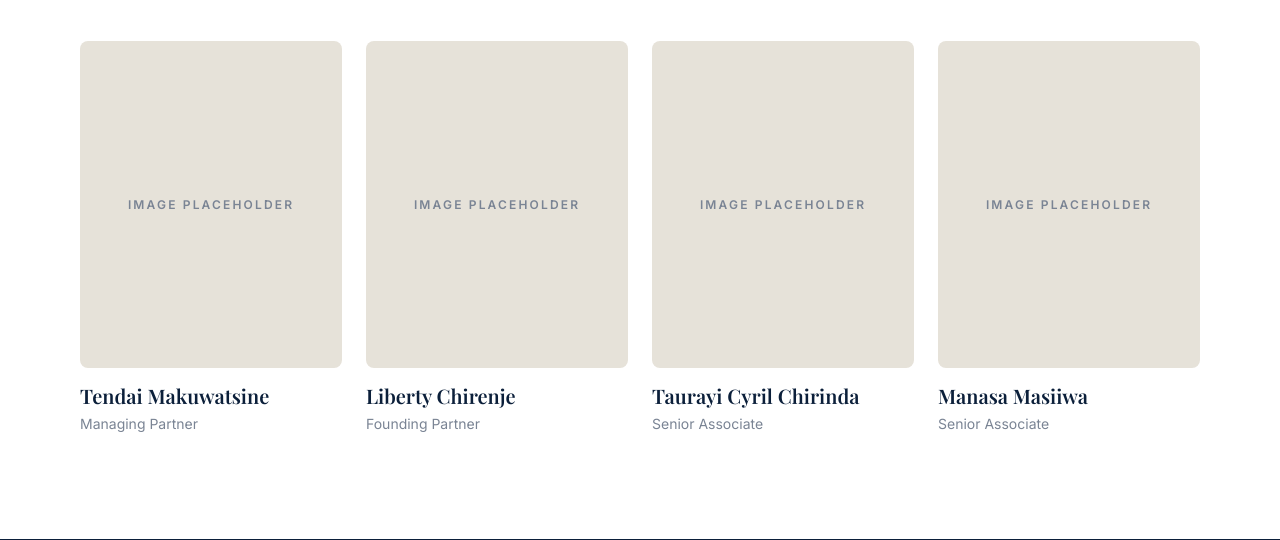
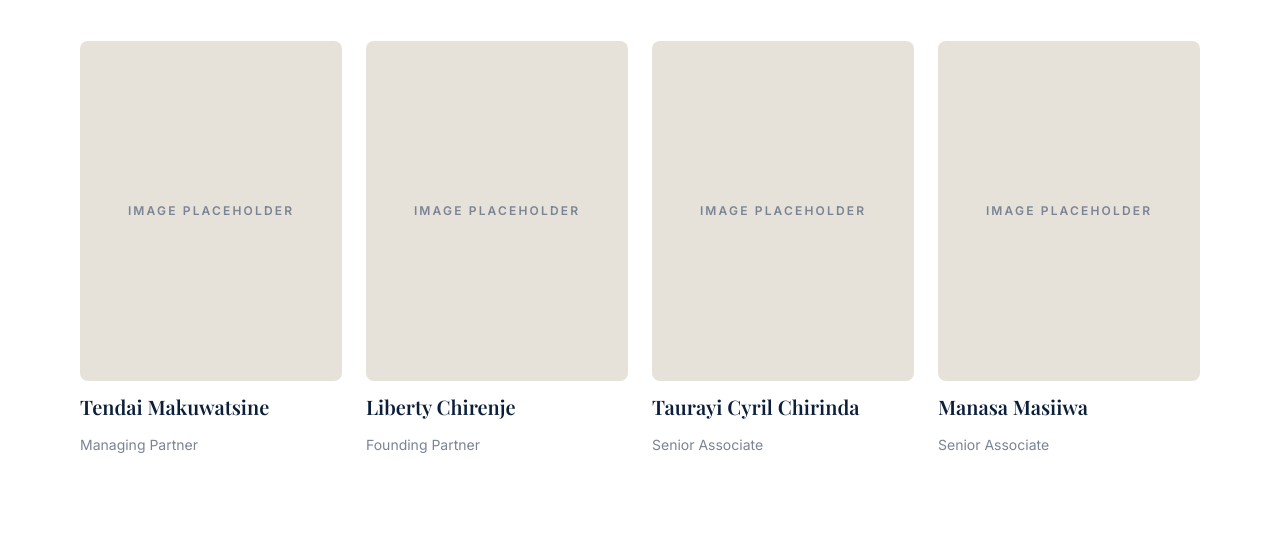
Before and after one commit to Tafadzwa-Chingombe/Makuwatsine-Chirenje-Attorneys, a PHP site: page / in a window 1280 px wide. Shown: the part 2840-3380 px from the top of the page. Run offline with PHP 8.4, Linux system fonts and the light colour scheme.

Commit message:
Publish Home team section update

```diff
--- a/404.html
+++ b/404.html
@@ -11,7 +11,7 @@
 <link rel="preconnect" href="https://fonts.googleapis.com">
 <link rel="preconnect" href="https://fonts.gstatic.com" crossorigin>
 <link href="https://fonts.googleapis.com/css2?family=Inter:wght@400;500;600&family=Playfair+Display:wght@400;600&display=swap" rel="stylesheet">
-<link rel="stylesheet" href="/Makuwatsine-Chirenje-Attorneys/assets/css/style.css?v=1793172646">
+<link rel="stylesheet" href="/Makuwatsine-Chirenje-Attorneys/assets/css/style.css?v=1793172873">
 <style>.preview-ribbon{background:#C99A2E;color:#07152A;text-align:center;font:600 13px/1.4 Inter,system-ui,sans-serif;padding:8px 12px}</style></head>
 <body><div class="preview-ribbon">Design preview — static demo. The blog CMS, admin and contact form run on the cPanel (PHP + MySQL) build.</div>
 <a class="skip-link" href="#main">Skip to content</a>
--- a/about.html
+++ b/about.html
@@ -11,7 +11,7 @@
 <link rel="preconnect" href="https://fonts.googleapis.com">
 <link rel="preconnect" href="https://fonts.gstatic.com" crossorigin>
 <link href="https://fonts.googleapis.com/css2?family=Inter:wght@400;500;600&family=Playfair+Display:wght@400;600&display=swap" rel="stylesheet">
-<link rel="stylesheet" href="/Makuwatsine-Chirenje-Attorneys/assets/css/style.css?v=1793172646">
+<link rel="stylesheet" href="/Makuwatsine-Chirenje-Attorneys/assets/css/style.css?v=1793172873">
 <style>.preview-ribbon{background:#C99A2E;color:#07152A;text-align:center;font:600 13px/1.4 Inter,system-ui,sans-serif;padding:8px 12px}</style></head>
 <body><div class="preview-ribbon">Design preview — static demo. The blog CMS, admin and contact form run on the cPanel (PHP + MySQL) build.</div>
 <a class="skip-link" href="#main">Skip to content</a>
--- a/assets/css/style.css
+++ b/assets/css/style.css
@@ -123,8 +123,10 @@ ul { margin: 0; padding: 0; list-style: none; }
 .check-list li::before { content: "◆"; font-size: 12px; color: var(--gold-500); }
 
 /* Team */
-.member h3 { font-size: 20px; margin: 16px 0 4px; }
+.member .member-photo { height: 340px; aspect-ratio: auto; min-height: 0; border-radius: 8px; }
+.member h3 { font-size: 20px; margin: 14px 0; }
 .member p { color: var(--muted); font-size: 14px; margin: 0; }
+.team-grid { gap: 24px; }
 .partner { display: grid; grid-template-columns: 420px 1fr; gap: 72px; align-items: center; }
 .partner + .partner { margin-top: 72px; }
 .partner:nth-child(even) { grid-template-columns: 1fr 420px; }
@@ -269,7 +271,8 @@ input:focus, select:focus, textarea:focus { outline: 2px solid var(--gold-500);
   .stat span { font-size: 13px; }
   .grid-3, .grid-2, .grid-4 { grid-template-columns: 1fr; }
   .grid.team-grid { grid-template-columns: repeat(2, 1fr); gap: 20px 16px; }
-  .member h3 { font-size: 16px; }
+  .member h3 { font-size: 16px; margin: 12px 0 6px; }
+  .member .member-photo { height: 220px; }
   .card { padding: 24px; }
   .partner-img .img-ph { min-height: 320px; }
   .posts { grid-template-columns: 1fr; gap: 32px; }
--- a/blog.html
+++ b/blog.html
@@ -11,7 +11,7 @@
 <link rel="preconnect" href="https://fonts.googleapis.com">
 <link rel="preconnect" href="https://fonts.gstatic.com" crossorigin>
 <link href="https://fonts.googleapis.com/css2?family=Inter:wght@400;500;600&family=Playfair+Display:wght@400;600&display=swap" rel="stylesheet">
-<link rel="stylesheet" href="/Makuwatsine-Chirenje-Attorneys/assets/css/style.css?v=1793172646">
+<link rel="stylesheet" href="/Makuwatsine-Chirenje-Attorneys/assets/css/style.css?v=1793172873">
 <style>.preview-ribbon{background:#C99A2E;color:#07152A;text-align:center;font:600 13px/1.4 Inter,system-ui,sans-serif;padding:8px 12px}</style></head>
 <body><div class="preview-ribbon">Design preview — static demo. The blog CMS, admin and contact form run on the cPanel (PHP + MySQL) build.</div>
 <a class="skip-link" href="#main">Skip to content</a>
--- a/blog/administering-a-deceased-estate.html
+++ b/blog/administering-a-deceased-estate.html
@@ -11,7 +11,7 @@
 <link rel="preconnect" href="https://fonts.googleapis.com">
 <link rel="preconnect" href="https://fonts.gstatic.com" crossorigin>
 <link href="https://fonts.googleapis.com/css2?family=Inter:wght@400;500;600&family=Playfair+Display:wght@400;600&display=swap" rel="stylesheet">
-<link rel="stylesheet" href="/Makuwatsine-Chirenje-Attorneys/assets/css/style.css?v=1793172646">
+<link rel="stylesheet" href="/Makuwatsine-Chirenje-Attorneys/assets/css/style.css?v=1793172873">
 <style>.preview-ribbon{background:#C99A2E;color:#07152A;text-align:center;font:600 13px/1.4 Inter,system-ui,sans-serif;padding:8px 12px}</style></head>
 <body><div class="preview-ribbon">Design preview — static demo. The blog CMS, admin and contact form run on the cPanel (PHP + MySQL) build.</div>
 <a class="skip-link" href="#main">Skip to content</a>
--- a/blog/choosing-a-business-structure.html
+++ b/blog/choosing-a-business-structure.html
@@ -11,7 +11,7 @@
 <link rel="preconnect" href="https://fonts.googleapis.com">
 <link rel="preconnect" href="https://fonts.gstatic.com" crossorigin>
 <link href="https://fonts.googleapis.com/css2?family=Inter:wght@400;500;600&family=Playfair+Display:wght@400;600&display=swap" rel="stylesheet">
-<link rel="stylesheet" href="/Makuwatsine-Chirenje-Attorneys/assets/css/style.css?v=1793172646">
+<link rel="stylesheet" href="/Makuwatsine-Chirenje-Attorneys/assets/css/style.css?v=1793172873">
 <style>.preview-ribbon{background:#C99A2E;color:#07152A;text-align:center;font:600 13px/1.4 Inter,system-ui,sans-serif;padding:8px 12px}</style></head>
 <body><div class="preview-ribbon">Design preview — static demo. The blog CMS, admin and contact form run on the cPanel (PHP + MySQL) build.</div>
 <a class="skip-link" href="#main">Skip to content</a>
--- a/blog/employer-duties-when-ending-employment.html
+++ b/blog/employer-duties-when-ending-employment.html
@@ -11,7 +11,7 @@
 <link rel="preconnect" href="https://fonts.googleapis.com">
 <link rel="preconnect" href="https://fonts.gstatic.com" crossorigin>
 <link href="https://fonts.googleapis.com/css2?family=Inter:wght@400;500;600&family=Playfair+Display:wght@400;600&display=swap" rel="stylesheet">
-<link rel="stylesheet" href="/Makuwatsine-Chirenje-Attorneys/assets/css/style.css?v=1793172646">
+<link rel="stylesheet" href="/Makuwatsine-Chirenje-Attorneys/assets/css/style.css?v=1793172873">
 <style>.preview-ribbon{background:#C99A2E;color:#07152A;text-align:center;font:600 13px/1.4 Inter,system-ui,sans-serif;padding:8px 12px}</style></head>
 <body><div class="preview-ribbon">Design preview — static demo. The blog CMS, admin and contact form run on the cPanel (PHP + MySQL) build.</div>
 <a class="skip-link" href="#main">Skip to content</a>
--- a/blog/mc-attorneys-opens-in-eastlea.html
+++ b/blog/mc-attorneys-opens-in-eastlea.html
@@ -11,7 +11,7 @@
 <link rel="preconnect" href="https://fonts.googleapis.com">
 <link rel="preconnect" href="https://fonts.gstatic.com" crossorigin>
 <link href="https://fonts.googleapis.com/css2?family=Inter:wght@400;500;600&family=Playfair+Display:wght@400;600&display=swap" rel="stylesheet">
-<link rel="stylesheet" href="/Makuwatsine-Chirenje-Attorneys/assets/css/style.css?v=1793172646">
+<link rel="stylesheet" href="/Makuwatsine-Chirenje-Attorneys/assets/css/style.css?v=1793172873">
 <style>.preview-ribbon{background:#C99A2E;color:#07152A;text-align:center;font:600 13px/1.4 Inter,system-ui,sans-serif;padding:8px 12px}</style></head>
 <body><div class="preview-ribbon">Design preview — static demo. The blog CMS, admin and contact form run on the cPanel (PHP + MySQL) build.</div>
 <a class="skip-link" href="#main">Skip to content</a>
--- a/blog/understanding-mining-title.html
+++ b/blog/understanding-mining-title.html
@@ -11,7 +11,7 @@
 <link rel="preconnect" href="https://fonts.googleapis.com">
 <link rel="preconnect" href="https://fonts.gstatic.com" crossorigin>
 <link href="https://fonts.googleapis.com/css2?family=Inter:wght@400;500;600&family=Playfair+Display:wght@400;600&display=swap" rel="stylesheet">
-<link rel="stylesheet" href="/Makuwatsine-Chirenje-Attorneys/assets/css/style.css?v=1793172646">
+<link rel="stylesheet" href="/Makuwatsine-Chirenje-Attorneys/assets/css/style.css?v=1793172873">
 <style>.preview-ribbon{background:#C99A2E;color:#07152A;text-align:center;font:600 13px/1.4 Inter,system-ui,sans-serif;padding:8px 12px}</style></head>
 <body><div class="preview-ribbon">Design preview — static demo. The blog CMS, admin and contact form run on the cPanel (PHP + MySQL) build.</div>
 <a class="skip-link" href="#main">Skip to content</a>
--- a/blog/what-to-know-before-transferring-property.html
+++ b/blog/what-to-know-before-transferring-property.html
@@ -11,7 +11,7 @@
 <link rel="preconnect" href="https://fonts.googleapis.com">
 <link rel="preconnect" href="https://fonts.gstatic.com" crossorigin>
 <link href="https://fonts.googleapis.com/css2?family=Inter:wght@400;500;600&family=Playfair+Display:wght@400;600&display=swap" rel="stylesheet">
-<link rel="stylesheet" href="/Makuwatsine-Chirenje-Attorneys/assets/css/style.css?v=1793172646">
+<link rel="stylesheet" href="/Makuwatsine-Chirenje-Attorneys/assets/css/style.css?v=1793172873">
 <style>.preview-ribbon{background:#C99A2E;color:#07152A;text-align:center;font:600 13px/1.4 Inter,system-ui,sans-serif;padding:8px 12px}</style></head>
 <body><div class="preview-ribbon">Design preview — static demo. The blog CMS, admin and contact form run on the cPanel (PHP + MySQL) build.</div>
 <a class="skip-link" href="#main">Skip to content</a>
--- a/blog/your-rights-when-arrested.html
+++ b/blog/your-rights-when-arrested.html
@@ -11,7 +11,7 @@
 <link rel="preconnect" href="https://fonts.googleapis.com">
 <link rel="preconnect" href="https://fonts.gstatic.com" crossorigin>
 <link href="https://fonts.googleapis.com/css2?family=Inter:wght@400;500;600&family=Playfair+Display:wght@400;600&display=swap" rel="stylesheet">
-<link rel="stylesheet" href="/Makuwatsine-Chirenje-Attorneys/assets/css/style.css?v=1793172646">
+<link rel="stylesheet" href="/Makuwatsine-Chirenje-Attorneys/assets/css/style.css?v=1793172873">
 <style>.preview-ribbon{background:#C99A2E;color:#07152A;text-align:center;font:600 13px/1.4 Inter,system-ui,sans-serif;padding:8px 12px}</style></head>
 <body><div class="preview-ribbon">Design preview — static demo. The blog CMS, admin and contact form run on the cPanel (PHP + MySQL) build.</div>
 <a class="skip-link" href="#main">Skip to content</a>
--- a/contact.html
+++ b/contact.html
@@ -11,7 +11,7 @@
 <link rel="preconnect" href="https://fonts.googleapis.com">
 <link rel="preconnect" href="https://fonts.gstatic.com" crossorigin>
 <link href="https://fonts.googleapis.com/css2?family=Inter:wght@400;500;600&family=Playfair+Display:wght@400;600&display=swap" rel="stylesheet">
-<link rel="stylesheet" href="/Makuwatsine-Chirenje-Attorneys/assets/css/style.css?v=1793172646">
+<link rel="stylesheet" href="/Makuwatsine-Chirenje-Attorneys/assets/css/style.css?v=1793172873">
 <style>.preview-ribbon{background:#C99A2E;color:#07152A;text-align:center;font:600 13px/1.4 Inter,system-ui,sans-serif;padding:8px 12px}</style></head>
 <body><div class="preview-ribbon">Design preview — static demo. The blog CMS, admin and contact form run on the cPanel (PHP + MySQL) build.</div>
 <a class="skip-link" href="#main">Skip to content</a>
--- a/index.html
+++ b/index.html
@@ -11,7 +11,7 @@
 <link rel="preconnect" href="https://fonts.googleapis.com">
 <link rel="preconnect" href="https://fonts.gstatic.com" crossorigin>
 <link href="https://fonts.googleapis.com/css2?family=Inter:wght@400;500;600&family=Playfair+Display:wght@400;600&display=swap" rel="stylesheet">
-<link rel="stylesheet" href="/Makuwatsine-Chirenje-Attorneys/assets/css/style.css?v=1793172646">
+<link rel="stylesheet" href="/Makuwatsine-Chirenje-Attorneys/assets/css/style.css?v=1793172873">
 <style>.preview-ribbon{background:#C99A2E;color:#07152A;text-align:center;font:600 13px/1.4 Inter,system-ui,sans-serif;padding:8px 12px}</style></head>
 <body><div class="preview-ribbon">Design preview — static demo. The blog CMS, admin and contact form run on the cPanel (PHP + MySQL) build.</div>
 <a class="skip-link" href="#main">Skip to content</a>
@@ -122,19 +122,19 @@
     </div>
     <div class="grid grid-4 team-grid">
               <div class="member">
-          <div class="img-ph tall" role="img" aria-label="Portrait of Tendai Makuwatsine"><span>IMAGE PLACEHOLDER</span></div>          <h3>Tendai Makuwatsine</h3>
+          <div class="img-ph member-photo" role="img" aria-label="Portrait of Tendai Makuwatsine"><span>IMAGE PLACEHOLDER</span></div>          <h3>Tendai Makuwatsine</h3>
           <p>Managing Partner</p>
         </div>
               <div class="member">
-          <div class="img-ph tall" role="img" aria-label="Portrait of Liberty Chirenje"><span>IMAGE PLACEHOLDER</span></div>          <h3>Liberty Chirenje</h3>
+          <div class="img-ph member-photo" role="img" aria-label="Portrait of Liberty Chirenje"><span>IMAGE PLACEHOLDER</span></div>          <h3>Liberty Chirenje</h3>
           <p>Founding Partner</p>
         </div>
               <div class="member">
-          <div class="img-ph tall" role="img" aria-label="Portrait of Taurayi Cyril Chirinda"><span>IMAGE PLACEHOLDER</span></div>          <h3>Taurayi Cyril Chirinda</h3>
+          <div class="img-ph member-photo" role="img" aria-label="Portrait of Taurayi Cyril Chirinda"><span>IMAGE PLACEHOLDER</span></div>          <h3>Taurayi Cyril Chirinda</h3>
           <p>Senior Associate</p>
         </div>
               <div class="member">
-          <div class="img-ph tall" role="img" aria-label="Portrait of Manasa Masiiwa"><span>IMAGE PLACEHOLDER</span></div>          <h3>Manasa Masiiwa</h3>
+          <div class="img-ph member-photo" role="img" aria-label="Portrait of Manasa Masiiwa"><span>IMAGE PLACEHOLDER</span></div>          <h3>Manasa Masiiwa</h3>
           <p>Senior Associate</p>
         </div>
           </div>
--- a/practice-areas.html
+++ b/practice-areas.html
@@ -11,7 +11,7 @@
 <link rel="preconnect" href="https://fonts.googleapis.com">
 <link rel="preconnect" href="https://fonts.gstatic.com" crossorigin>
 <link href="https://fonts.googleapis.com/css2?family=Inter:wght@400;500;600&family=Playfair+Display:wght@400;600&display=swap" rel="stylesheet">
-<link rel="stylesheet" href="/Makuwatsine-Chirenje-Attorneys/assets/css/style.css?v=1793172646">
+<link rel="stylesheet" href="/Makuwatsine-Chirenje-Attorneys/assets/css/style.css?v=1793172873">
 <style>.preview-ribbon{background:#C99A2E;color:#07152A;text-align:center;font:600 13px/1.4 Inter,system-ui,sans-serif;padding:8px 12px}</style></head>
 <body><div class="preview-ribbon">Design preview — static demo. The blog CMS, admin and contact form run on the cPanel (PHP + MySQL) build.</div>
 <a class="skip-link" href="#main">Skip to content</a>
--- a/team.html
+++ b/team.html
@@ -11,7 +11,7 @@
 <link rel="preconnect" href="https://fonts.googleapis.com">
 <link rel="preconnect" href="https://fonts.gstatic.com" crossorigin>
 <link href="https://fonts.googleapis.com/css2?family=Inter:wght@400;500;600&family=Playfair+Display:wght@400;600&display=swap" rel="stylesheet">
-<link rel="stylesheet" href="/Makuwatsine-Chirenje-Attorneys/assets/css/style.css?v=1793172646">
+<link rel="stylesheet" href="/Makuwatsine-Chirenje-Attorneys/assets/css/style.css?v=1793172873">
 <style>.preview-ribbon{background:#C99A2E;color:#07152A;text-align:center;font:600 13px/1.4 Inter,system-ui,sans-serif;padding:8px 12px}</style></head>
 <body><div class="preview-ribbon">Design preview — static demo. The blog CMS, admin and contact form run on the cPanel (PHP + MySQL) build.</div>
 <a class="skip-link" href="#main">Skip to content</a>
```
